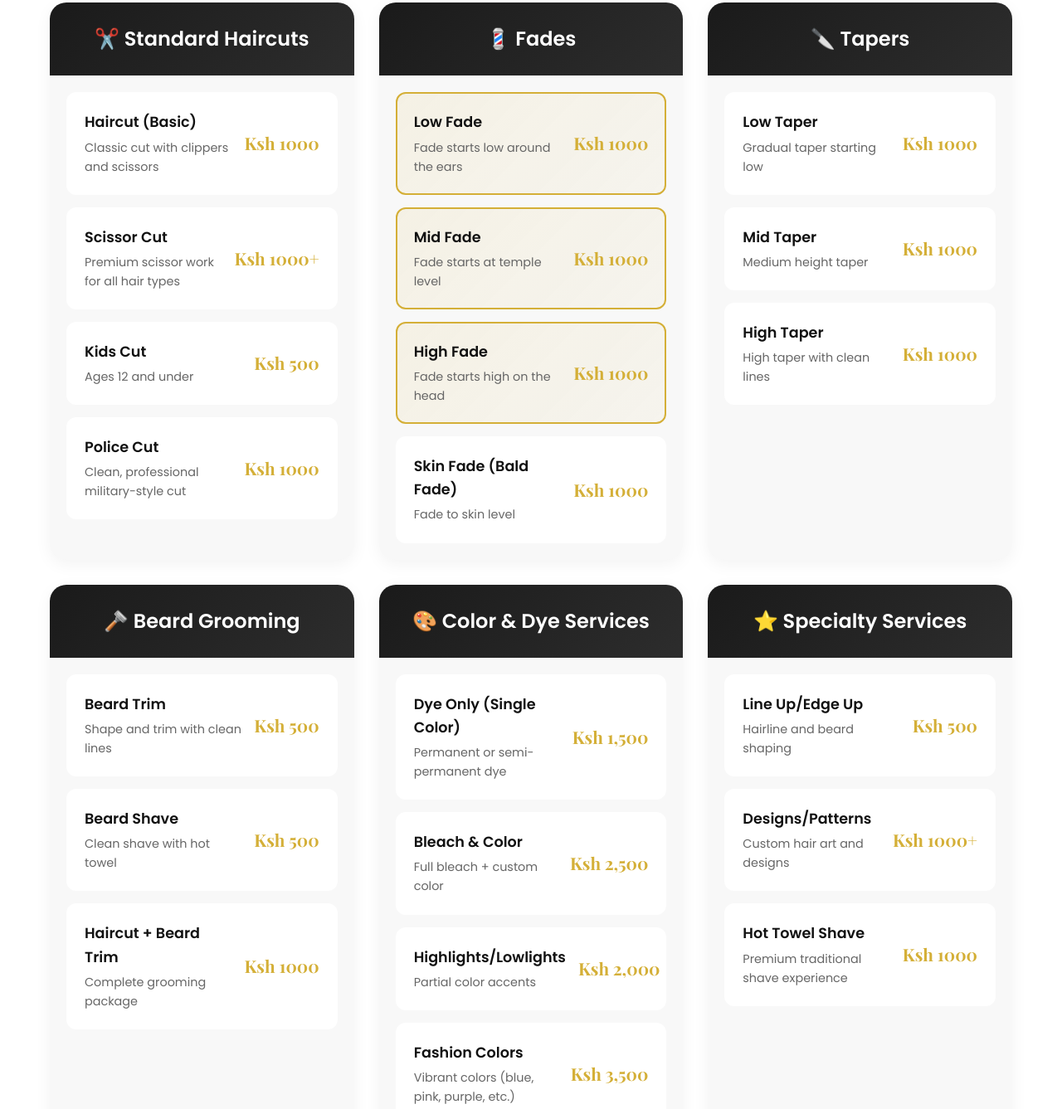
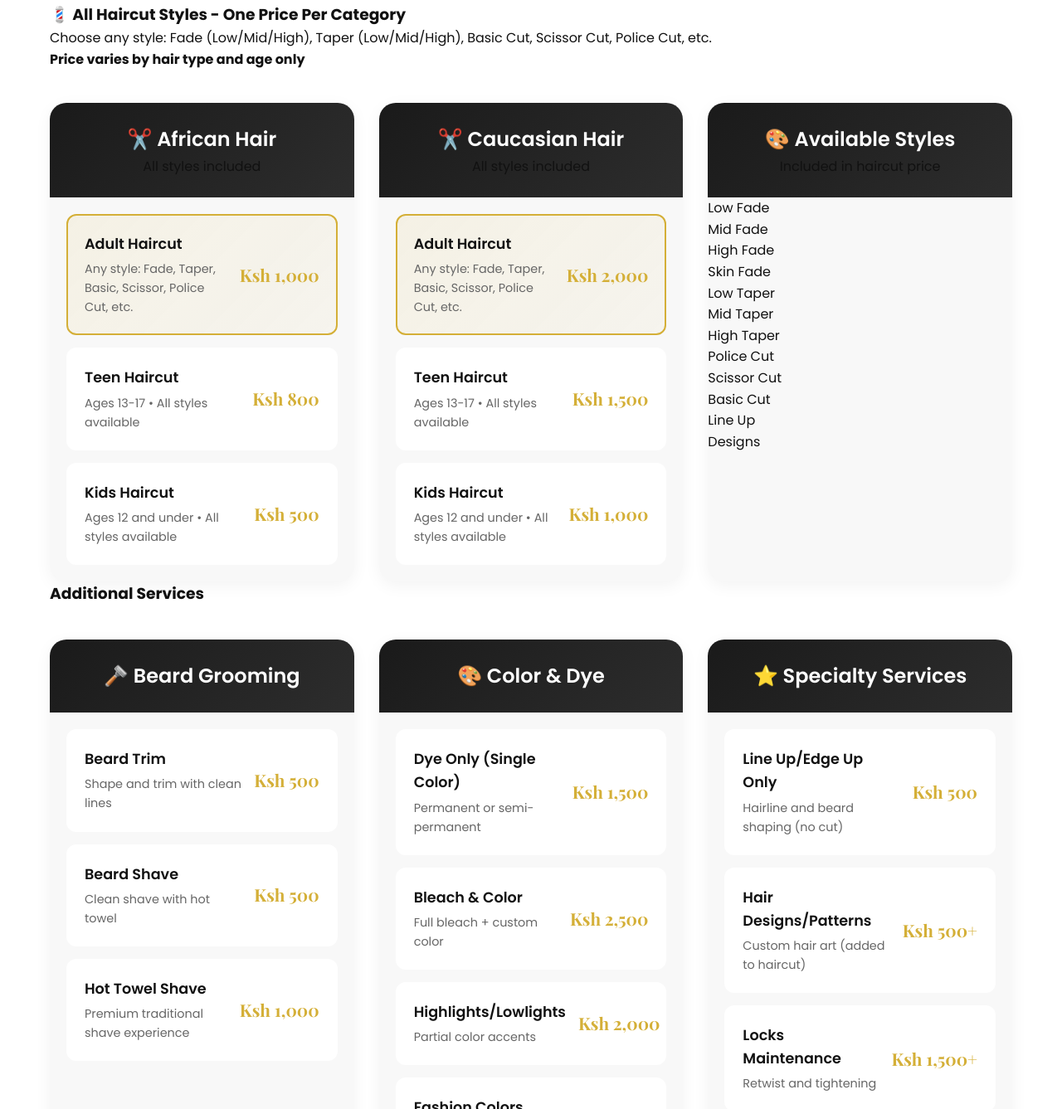
Before and after one commit to manvok/kelvinthebarber, a plain HTML site: page index.html in a window 1280 px wide. Shown: the part 9524-10861 px from the top of the page at 83% size. Drawn offline with nearby package versions, Linux system fonts and the light colour scheme; a script that the page names is missing.

Commit message:
Update index.html

```diff
--- a/index.html
+++ b/index.html
@@ -209,111 +209,109 @@
                 <p class="section-subtitle">Transparent pricing for quality service by Kelvin</p>
             </div>
 
+            <!-- Pricing Note Banner -->
+            <div class="pricing-info-banner">
+                <h3>💈 All Haircut Styles - One Price Per Category</h3>
+                <p>Choose any style: Fade (Low/Mid/High), Taper (Low/Mid/High), Basic Cut, Scissor Cut, Police Cut, etc.
+                </p>
+                <p><strong>Price varies by hair type and age only</strong></p>
+            </div>
+
             <div class="pricing-container">
 
-                <!-- Standard Haircuts -->
+                <!-- African Hair Pricing -->
                 <div class="price-category">
-                    <div class="category-header">
-                        <h3>✂️ Standard Haircuts</h3>
+                    <div class="category-header african">
+                        <h3>✂️ African Hair</h3>
+                        <span class="category-subtitle">All styles included</span>
                     </div>
                     <div class="price-list">
-                        <div class="price-item">
+                        <div class="price-item featured">
                             <div class="service-name">
-                                <span class="name">Haircut (Basic)</span>
-                                <span class="description">Classic cut with clippers and scissors</span>
+                                <span class="name">Adult Haircut</span>
+                                <span class="description">Any style: Fade, Taper, Basic, Scissor, Police Cut,
+                                    etc.</span>
                             </div>
-                            <div class="service-price">Ksh 1000</div>
+                            <div class="service-price">Ksh 1,000</div>
                         </div>
                         <div class="price-item">
                             <div class="service-name">
-                                <span class="name">Scissor Cut</span>
-                                <span class="description">Premium scissor work for all hair types</span>
+                                <span class="name">Teen Haircut</span>
+                                <span class="description">Ages 13-17 • All styles available</span>
                             </div>
-                            <div class="service-price">Ksh 1000+</div>
+                            <div class="service-price">Ksh 800</div>
                         </div>
                         <div class="price-item">
                             <div class="service-name">
-                                <span class="name">Kids Cut</span>
-                                <span class="description">Ages 12 and under</span>
+                                <span class="name">Kids Haircut</span>
+                                <span class="description">Ages 12 and under • All styles available</span>
                             </div>
                             <div class="service-price">Ksh 500</div>
-                        </div>
-                        <div class="price-item">
-                            <div class="service-name">
-                                <span class="name">Police Cut</span>
-                                <span class="description">Clean, professional military-style cut</span>
-                            </div>
-                            <div class="service-price">Ksh 1000</div>
                         </div>
                     </div>
                 </div>
 
-                <!-- Fades -->
+                <!-- Caucasian Hair Pricing -->
                 <div class="price-category">
-                    <div class="category-header">
-                        <h3>💈 Fades</h3>
+                    <div class="category-header caucasian">
+                        <h3>✂️ Caucasian Hair</h3>
+                        <span class="category-subtitle">All styles included</span>
                     </div>
                     <div class="price-list">
                         <div class="price-item featured">
                             <div class="service-name">
-                                <span class="name">Low Fade</span>
-                                <span class="description">Fade starts low around the ears</span>
+                                <span class="name">Adult Haircut</span>
+                                <span class="description">Any style: Fade, Taper, Basic, Scissor, Police Cut,
+                                    etc.</span>
                             </div>
-                            <div class="service-price">Ksh 1000</div>
-                        </div>
-                        <div class="price-item featured">
-                            <div class="service-name">
-                                <span class="name">Mid Fade</span>
-                                <span class="description">Fade starts at temple level</span>
-                            </div>
-                            <div class="service-price">Ksh 1000</div>
-                        </div>
-                        <div class="price-item featured">
-                            <div class="service-name">
-                                <span class="name">High Fade</span>
-                                <span class="description">Fade starts high on the head</span>
-                            </div>
-                            <div class="service-price">Ksh 1000</div>
+                            <div class="service-price">Ksh 2,000</div>
                         </div>
                         <div class="price-item">
                             <div class="service-name">
-                                <span class="name">Skin Fade (Bald Fade)</span>
-                                <span class="description">Fade to skin level</span>
+                                <span class="name">Teen Haircut</span>
+                                <span class="description">Ages 13-17 • All styles available</span>
                             </div>
-                            <div class="service-price">Ksh 1000</div>
+                            <div class="service-price">Ksh 1,500</div>
+                        </div>
+                        <div class="price-item">
+                            <div class="service-name">
+                                <span class="name">Kids Haircut</span>
+                                <span class="description">Ages 12 and under • All styles available</span>
+                            </div>
+                            <div class="service-price">Ksh 1,000</div>
                         </div>
                     </div>
                 </div>
 
-                <!-- Tapers -->
+                <!-- Available Styles -->
                 <div class="price-category">
-                    <div class="category-header">
-                        <h3>🔪 Tapers</h3>
+                    <div class="category-header styles">
+                        <h3>🎨 Available Styles</h3>
+                        <span class="category-subtitle">Included in haircut price</span>
                     </div>
-                    <div class="price-list">
-                        <div class="price-item">
-                            <div class="service-name">
-                                <span class="name">Low Taper</span>
-                                <span class="description">Gradual taper starting low</span>
-                            </div>
-                            <div class="service-price">Ksh 1000</div>
-                        </div>
-                        <div class="price-item">
-                            <div class="service-name">
-                                <span class="name">Mid Taper</span>
-                                <span class="description">Medium height taper</span>
-                            </div>
-                            <div class="service-price">Ksh 1000</div>
-                        </div>
-                        <div class="price-item">
-                            <div class="service-name">
-                                <span class="name">High Taper</span>
-                                <span class="description">High taper with clean lines</span>
-                            </div>
-                            <div class="service-price">Ksh 1000</div>
+                    <div class="styles-grid">
+                        <div class="style-tag">Low Fade</div>
+                        <div class="style-tag">Mid Fade</div>
+                        <div class="style-tag">High Fade</div>
+                        <div class="style-tag">Skin Fade</div>
+                        <div class="style-tag">Low Taper</div>
+                        <div class="style-tag">Mid Taper</div>
+                        <div class="style-tag">High Taper</div>
+                        <div class="style-tag">Police Cut</div>
+                        <div class="style-tag">Scissor Cut</div>
+                        <div class="style-tag">Basic Cut</div>
+                        <div class="style-tag">Line Up</div>
+                        <div class="style-tag">Designs</div>
                     </div>
                 </div>
+
             </div>
+
+            <!-- Additional Services Grid -->
+            <div class="additional-services">
+                <h3 class="services-title">Additional Services</h3>
+
+                <div class="pricing-container">
 
                     <!-- Beard Services -->
                     <div class="price-category">
@@ -337,10 +335,10 @@
                             </div>
                             <div class="price-item">
                                 <div class="service-name">
-                                <span class="name">Haircut + Beard Trim</span>
-                                <span class="description">Complete grooming package</span>
+                                    <span class="name">Hot Towel Shave</span>
+                                    <span class="description">Premium traditional shave experience</span>
                                 </div>
-                            <div class="service-price">Ksh 1000</div>
+                                <div class="service-price">Ksh 1,000</div>
                             </div>
                         </div>
                     </div>
@@ -348,13 +346,13 @@
                     <!-- Color Services -->
                     <div class="price-category">
                         <div class="category-header">
-                        <h3>🎨 Color & Dye Services</h3>
+                            <h3>🎨 Color & Dye</h3>
                         </div>
                         <div class="price-list">
                             <div class="price-item">
                                 <div class="service-name">
                                     <span class="name">Dye Only (Single Color)</span>
-                                <span class="description">Permanent or semi-permanent dye</span>
+                                    <span class="description">Permanent or semi-permanent</span>
                                 </div>
                                 <div class="service-price">Ksh 1,500</div>
                             </div>
@@ -382,16 +380,16 @@
                             <div class="price-item featured">
                                 <div class="service-name">
                                     <span class="name">Haircut + Dye</span>
-                                <span class="description">Full service: cut + color</span>
+                                    <span class="description">Full service: cut + single color</span>
                                 </div>
-                            <div class="service-price">Ksh 2,000</div>
+                                <div class="service-price">Ksh 2,500+</div>
                             </div>
                             <div class="price-item featured">
                                 <div class="service-name">
                                     <span class="name">Haircut + Bleach & Color</span>
                                     <span class="description">Complete transformation package</span>
                                 </div>
-                            <div class="service-price">Ksh 3,000</div>
+                                <div class="service-price">Ksh 3,500+</div>
                             </div>
                         </div>
                     </div>
@@ -402,36 +400,48 @@
                             <h3>⭐ Specialty Services</h3>
                         </div>
                         <div class="price-list">
-
                             <div class="price-item">
                                 <div class="service-name">
-                                <span class="name">Line Up/Edge Up</span>
-                                <span class="description">Hairline and beard shaping</span>
+                                    <span class="name">Line Up/Edge Up Only</span>
+                                    <span class="description">Hairline and beard shaping (no cut)</span>
                                 </div>
                                 <div class="service-price">Ksh 500</div>
                             </div>
                             <div class="price-item">
                                 <div class="service-name">
-                                <span class="name">Designs/Patterns</span>
-                                <span class="description">Custom hair art and designs</span>
+                                    <span class="name">Hair Designs/Patterns</span>
+                                    <span class="description">Custom hair art (added to haircut)</span>
                                 </div>
-                            <div class="service-price">Ksh 1000+</div>
+                                <div class="service-price">Ksh 500+</div>
                             </div>
                             <div class="price-item">
                                 <div class="service-name">
-                                <span class="name">Hot Towel Shave</span>
-                                <span class="description">Premium traditional shave experience</span>
+                                    <span class="name">Locks Maintenance</span>
+                                    <span class="description">Retwist and tightening</span>
                                 </div>
-                            <div class="service-price">Ksh 1000</div>
+                                <div class="service-price">Ksh 1,500+</div>
+                            </div>
+                            <div class="price-item">
+                                <div class="service-name">
+                                    <span class="name">Locks Installation</span>
+                                    <span class="description">New dreadlock installation</span>
+                                </div>
+                                <div class="service-price">Ksh 3,000+</div>
                             </div>
                         </div>
                     </div>
 
                 </div>
+            </div>
 
             <div class="pricing-footer">
-                <p class="pricing-note">💡 <strong>Note:</strong> Prices may vary based on hair length, thickness, and
-                    complexity. Contact Kelvin for custom quotes.</p>
+                <p class="pricing-note">
+                    💡 <strong>Important Notes:</strong><br>
+                    • All haircut styles (Fade, Taper, Basic, Scissor, Police, etc.) are included in the base price<br>
+                    • Prices vary by hair type (African/Caucasian) and age group (Adult/Teen/Kid) only<br>
+                    • Complex services like locks, designs, and color may vary based on hair length and complexity<br>
+                    • Contact Kelvin for custom quotes on specialty services
+                </p>
                 <div class="pricing-cta">
                     <a href="https://wa.me/254720569321?text=Hi%20Kelvin,%20I'd%20like%20to%20ask%20about%20pricing"
                         class="btn-primary" target="_blank">Ask About Pricing</a>
```
Lines whose indentation alone changed are shown as unchanged.
